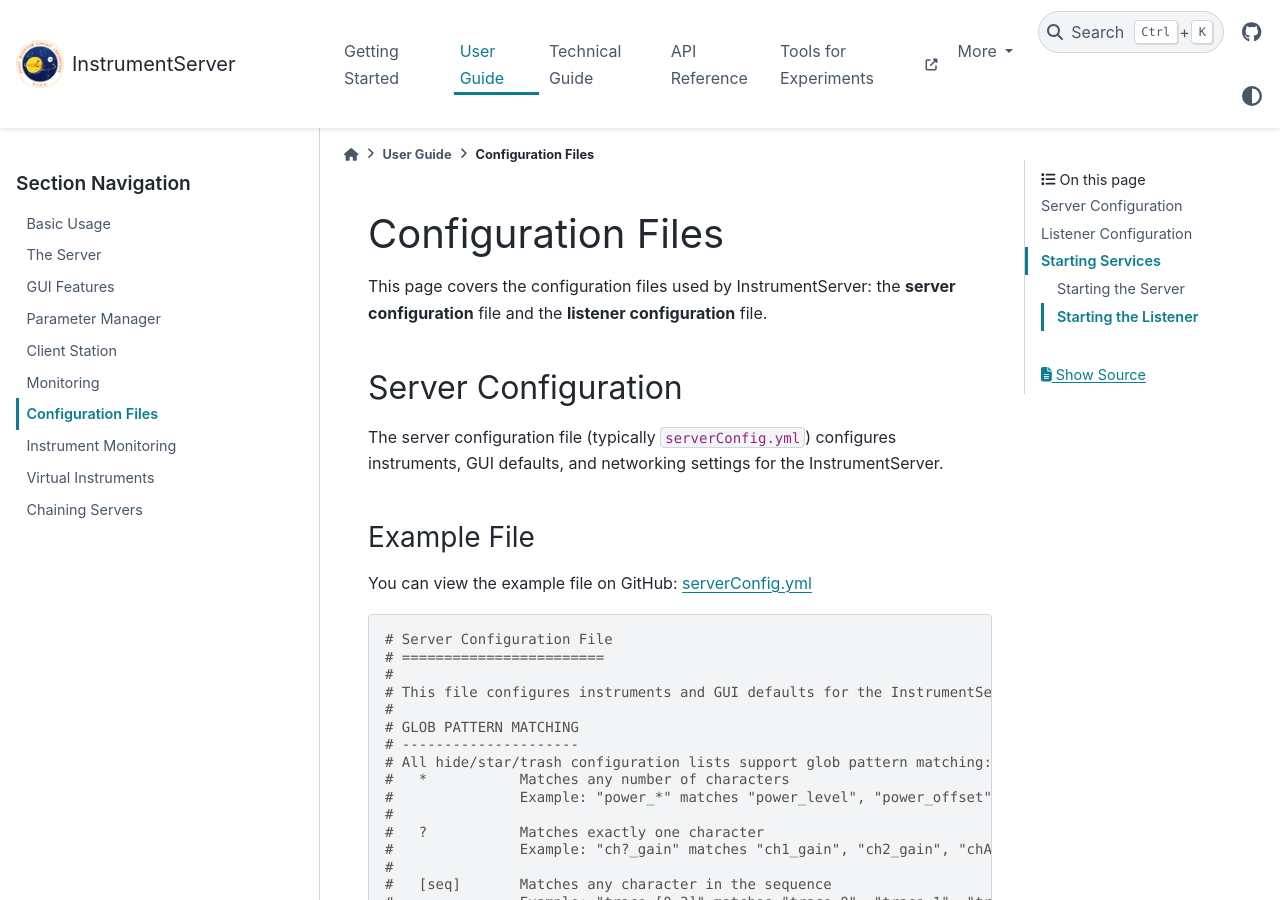
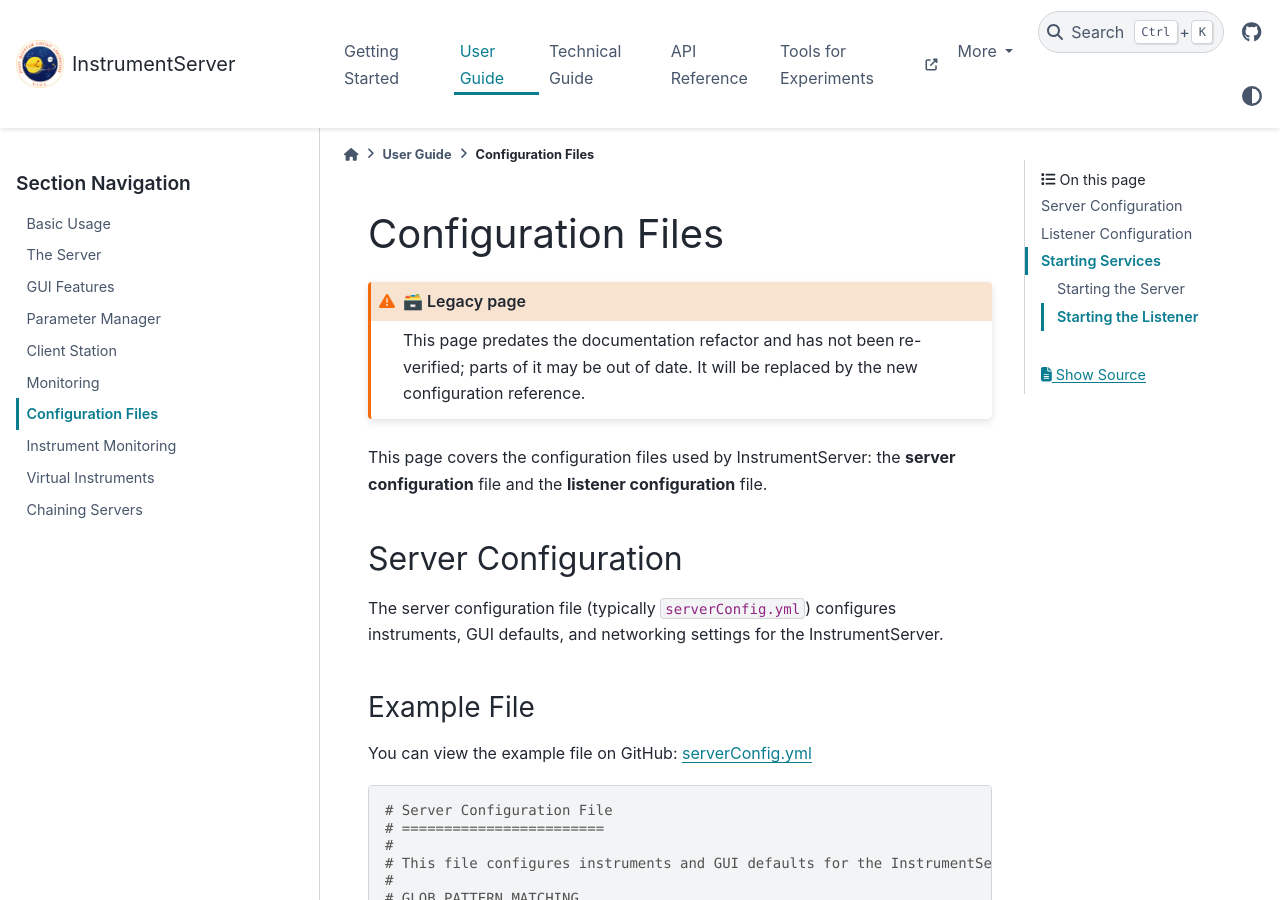
Before and after one commit to toolsforexperiments/instrumentserver, a Sphinx documentation site: the page built from docs/user_guide/configuration.md, in a window 1280 px wide and 900 px high. Built offline with Sphinx 7.4.7 and the PyData theme 0.15.4, drawn with Linux system fonts in a browser that asks for light colours.

Commit message:
Added legacy page warning in legacy pages.

```diff
--- a/docs/user_guide/configuration.md
+++ b/docs/user_guide/configuration.md
@@ -1,6 +1,10 @@
 # Configuration Files
 
-[//]: # (TODO: Make sure all of the comments are correct and up to date.)
+:::{admonition} 🗃️ Legacy page
+:class: caution
+This page predates the documentation refactor and has not been re-verified; parts of
+it may be out of date. It will be replaced by the new configuration reference.
+:::
 
 This page covers the configuration files used by InstrumentServer: the **server configuration** file and the **listener configuration** file.
 
```
Also changed, not shown: docs/getting_started/overview.md (+6 -0 lines), docs/user_guide/instrumentmonitoring.md (+6 -0 lines).
